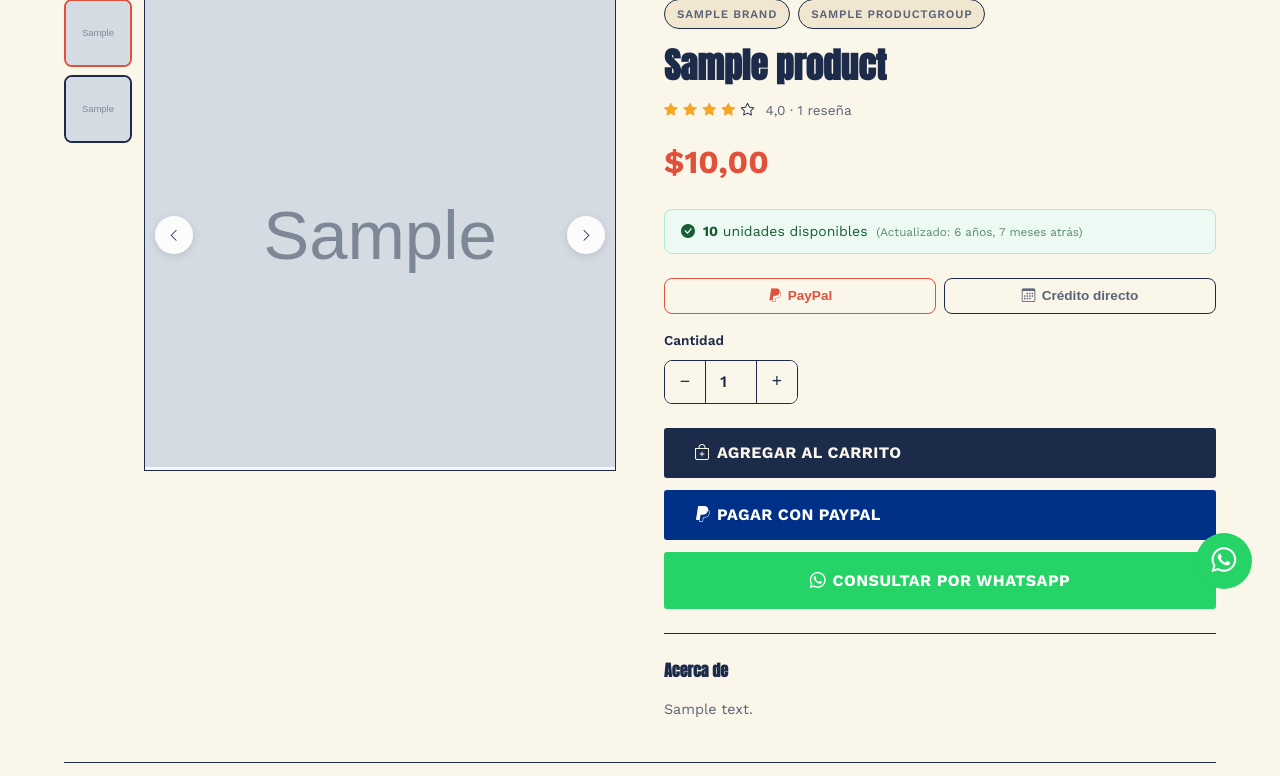
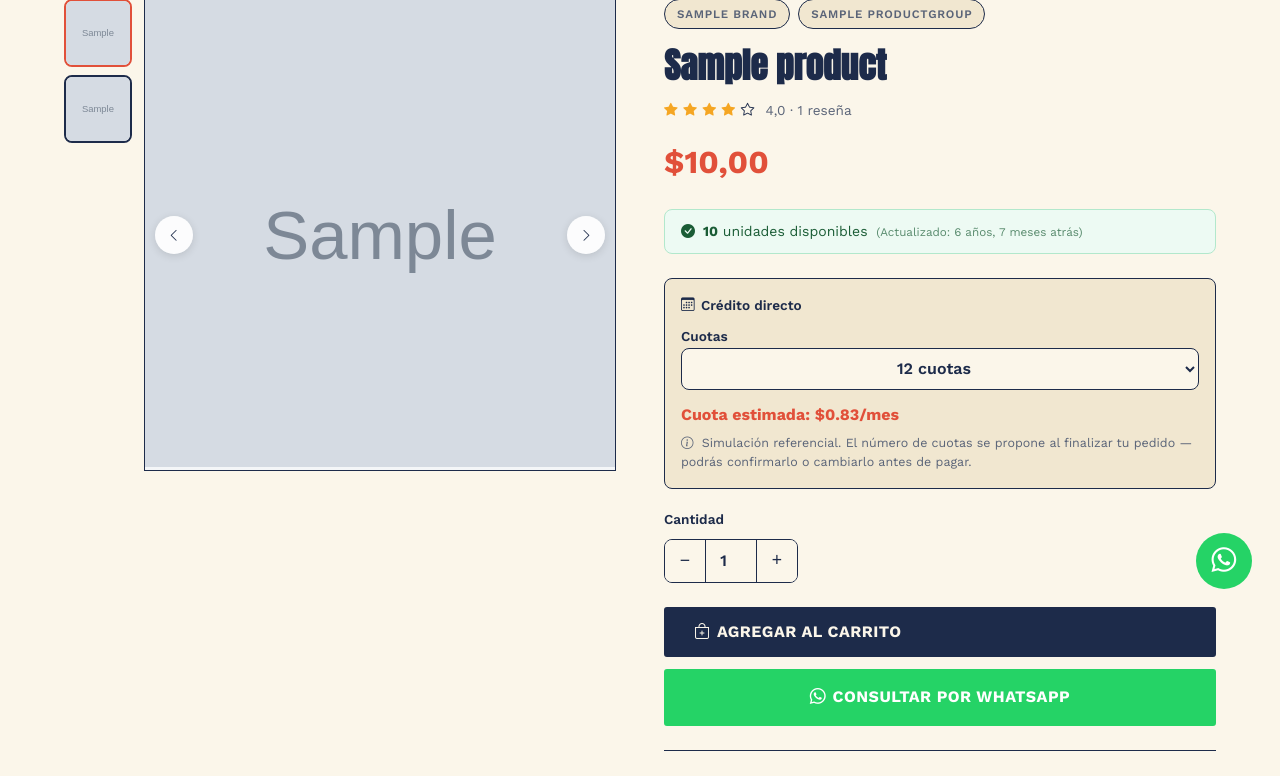
Before and after one commit to ElianWBG/Negocio-de-ecommer, a Django app: page /producto/1/ in a window 1280 px wide. Shown: the part 183-959 px from the top of the page. Run offline with Django 5.2, Linux system fonts and the light colour scheme; tables that the repository leaves empty hold one stand-in row (values such as "Sample post"); grey boxes marked "Sample" are stand-in pictures; parts of the project's set-up code (start-up, migrations or seed data) failed here and were passed over.

Commit message:
fix pago

```diff
--- a/config/settings.py
+++ b/config/settings.py
@@ -72,7 +72,7 @@ EMAIL_PORT = env.int('EMAIL_PORT', default=587)
 EMAIL_USE_TLS = env.bool('EMAIL_USE_TLS', default=True)
 EMAIL_HOST_USER = env('EMAIL_HOST_USER', default='')
 EMAIL_HOST_PASSWORD = env('EMAIL_HOST_PASSWORD', default='')
-DEFAULT_FROM_EMAIL = env('DEFAULT_FROM_EMAIL', default='eliangaleaa18@gmail.com')
+DEFAULT_FROM_EMAIL = env('DEFAULT_FROM_EMAIL', default='noreply@mitienda.com')
 EMAIL_TIMEOUT = 10
 
 # Email del proveedor que recibe la notificación cuando llega una solicitud nueva.
--- a/storefront/templates/storefront/product_detail.html
+++ b/storefront/templates/storefront/product_detail.html
@@ -66,24 +66,11 @@
   .btn-whatsapp { background:#25D366; color:#fff; border-color:#25D366; width:100%; justify-content:center; margin-top:.75rem; }
   .btn-whatsapp:hover { background:#1ebe5d; border-color:#1ebe5d; color:#fff; }
 
-  /* Tabs de forma de pago (PayPal / Crédito directo) */
-  .pay-tabs { display:flex; gap:.5rem; margin-bottom:1rem; }
-  .pay-tab {
-    flex:1; display:flex; align-items:center; justify-content:center; gap:.4rem;
-    padding:.6rem .75rem; border-radius:8px; border:1.5px solid var(--border);
-    background:var(--surface); color:var(--muted); font-size:.85rem; font-weight:600;
-    cursor:pointer; transition:border-color .15s ease, color .15s ease, background .15s ease;
-  }
-  .pay-tab:hover { border-color:var(--muted); color:var(--text); }
-  .pay-tab.is-active { border-color:var(--rust); color:var(--rust); background:var(--brand-50, var(--sand)); }
-
+  /* Panel de crédito directo */
   .pay-panel { margin-bottom:1.25rem; padding:1rem; border-radius:8px; background:var(--sand-dark); border:1px solid var(--border); }
   .cuota-estimate { font-size:1rem; font-weight:700; color:var(--rust); margin:.75rem 0 .4rem; }
   .cuota-note { font-size:.78rem; color:var(--muted); line-height:1.5; margin:0; }
   .cuota-note .bi { margin-right:.25rem; }
-
-  .btn-paypal { background:#003087; color:#fff; border-color:#003087; margin-top:.75rem; }
-  .btn-paypal:hover { background:#001c54; border-color:#001c54; color:#fff; }
 
   /* Acerca de */
   .product-about { margin-top:1.5rem; padding-top:1.5rem; border-top:1px solid var(--border); }
@@ -261,16 +248,10 @@
         </span>
       </div>
 
-      <div class="pay-tabs" role="tablist">
-        <button type="button" class="pay-tab is-active" data-pay-tab="paypal">
-          <i class="bi bi-paypal"></i> PayPal
-        </button>
-        <button type="button" class="pay-tab" data-pay-tab="credito">
+      <div class="pay-panel" data-pay-panel="credito">
+        <label class="qty-label" style="display:flex;align-items:center;gap:.4rem;margin-bottom:.5rem;">
           <i class="bi bi-calendar3"></i> Crédito directo
-        </button>
-      </div>
-
-      <div class="pay-panel" data-pay-panel="credito" hidden>
+        </label>
         <label class="qty-label" for="cuotasSelect">Cuotas</label>
         <select id="cuotasSelect" class="qty-display" style="width:100%; height:42px; border:1.5px solid var(--border); border-radius:8px; padding:0 .6rem;">
           <option value="3">3 cuotas</option>
@@ -301,9 +282,6 @@
         </div>
         <button type="submit" class="btn btn-primary btn-lg" style="width:100%;" id="add-cart-btn">
           <i class="bi bi-bag-plus"></i> Agregar al carrito
-        </button>
-        <button type="submit" class="btn btn-paypal btn-lg" style="width:100%; display:none;" id="pay-paypal-btn">
-          <i class="bi bi-paypal"></i> Pagar con PayPal
         </button>
       </form>
     {% else %}
@@ -410,16 +388,12 @@ function changeQty(delta) {
 })();
 
 (function () {
-  var tabs = document.querySelectorAll('.pay-tab');
-  var creditoPanel = document.querySelector('[data-pay-panel="credito"]');
-  var paypalBtn = document.getElementById('pay-paypal-btn');
-  var cartNext = document.getElementById('cart-next');
   var cuotasSelect = document.getElementById('cuotasSelect');
   var cuotaMonto = document.getElementById('cuotaMonto');
   var cartNumeroCuotas = document.getElementById('cart-numero-cuotas');
   var unitPrice = parseFloat('{{ product.unit_price|stringformat:"f" }}') || 0;
 
-  if (!tabs.length) return;
+  if (!cuotasSelect) return;
 
   function recalcCuota() {
     if (!cuotasSelect || !cuotaMonto) return;
@@ -430,21 +404,8 @@ function changeQty(delta) {
   }
   window.recalcCuotaEstimate = recalcCuota;
 
-  function setTab(name) {
-    tabs.forEach(function (t) { t.classList.toggle('is-active', t.dataset.payTab === name); });
-    if (creditoPanel) creditoPanel.hidden = name !== 'credito';
-    if (paypalBtn) paypalBtn.style.display = name === 'paypal' ? '' : 'none';
-    if (cartNext) cartNext.value = name === 'paypal' ? 'checkout' : '';
-    if (cartNumeroCuotas) cartNumeroCuotas.value = name === 'credito' ? (cuotasSelect ? cuotasSelect.value : '') : '';
-    if (name === 'credito') recalcCuota();
-  }
-
-  tabs.forEach(function (t) {
-    t.addEventListener('click', function () { setTab(t.dataset.payTab); });
-  });
-  if (cuotasSelect) cuotasSelect.addEventListener('change', recalcCuota);
-
-  setTab('paypal');
+  cuotasSelect.addEventListener('change', recalcCuota);
+  recalcCuota();
 })();
 
 (function () {
```
Also changed, not shown: storefront/templates/storefront/my_cuotas.html (+1 -13 lines), storefront/templates/storefront/payment_choice.html (+1 -12 lines), README.md.
